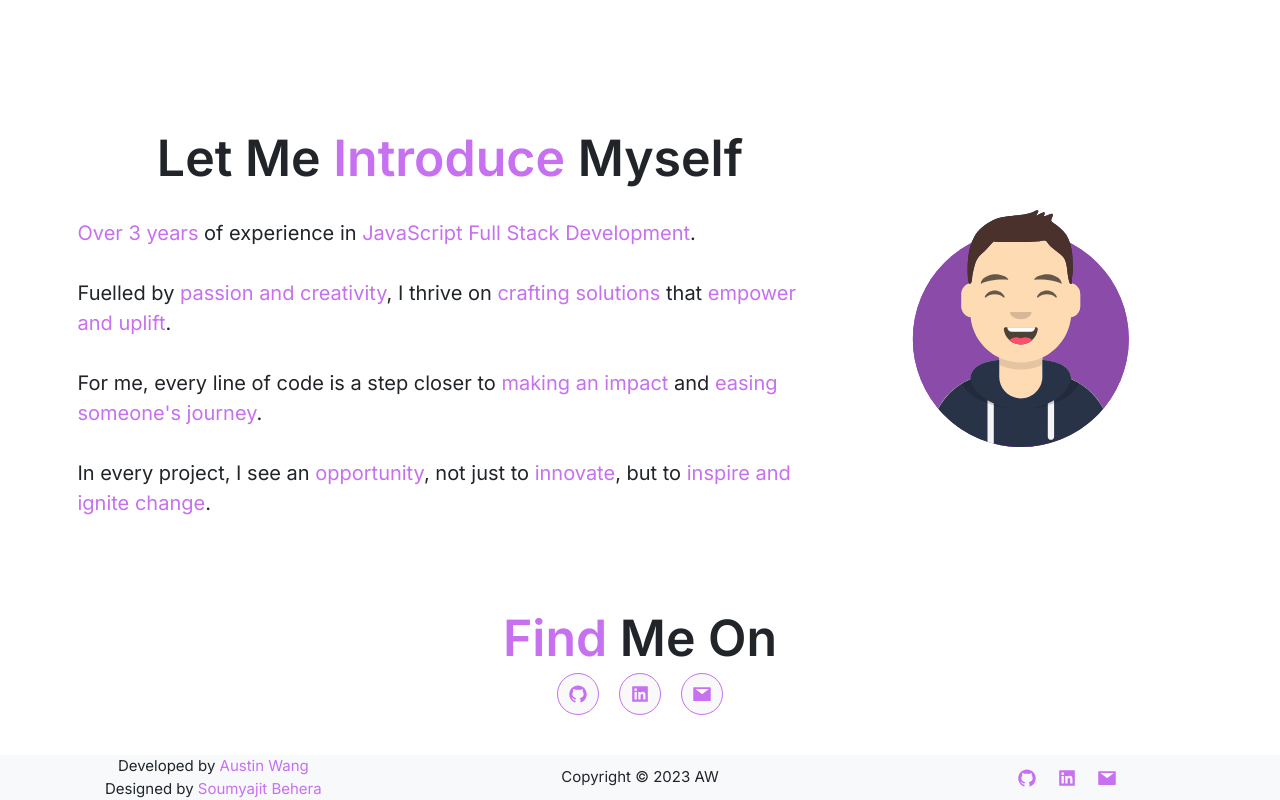
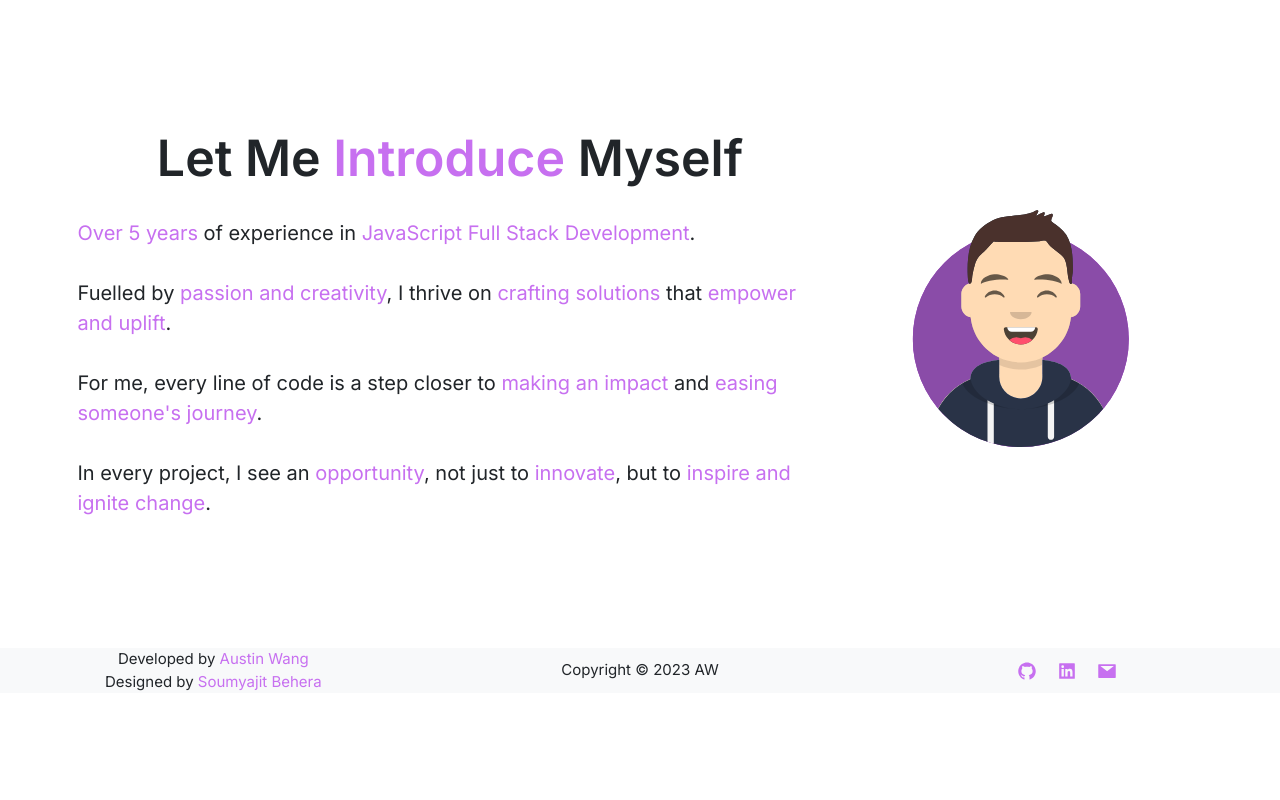
Before and after one commit to AustinWang0120/my-portfolio, a React (Create React App) app: page / in a window 1280 px wide. Shown: the part 604-1404 px from the top of the page. After the commit the page ends 1297 px from the top, so only its background shows below. Built offline with nearby package versions, Linux system fonts and the light colour scheme.

Commit message:
Create a new branch named "alternate"

```diff
--- a/src/components/home/Description.js
+++ b/src/components/home/Description.js
@@ -9,7 +9,7 @@ const Description = () => {
 					Let Me <span className="purple-text">Introduce</span> Myself
 				</h1>
 				<p className="paragraph">
-					<span className="purple-text">Over 3 years</span> of experience in{" "}
+					<span className="purple-text">Over 5 years</span> of experience in{" "}
 					<span className="purple-text">JavaScript Full Stack Development</span>
 					.
 				</p>
--- a/src/pages/Home.js
+++ b/src/pages/Home.js
@@ -11,8 +11,6 @@ const Home = () => {
 				<Introduction />
 
 				<Description />
-
-				<Contact />
 			</Container>
 		</Layout>
 	);
```
